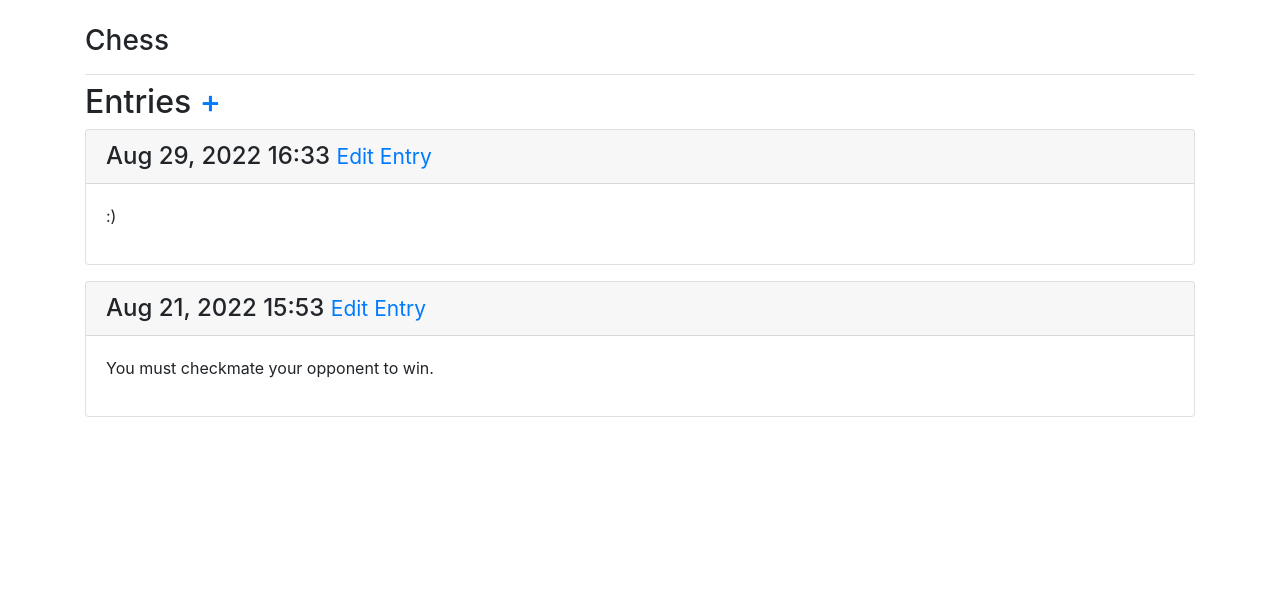
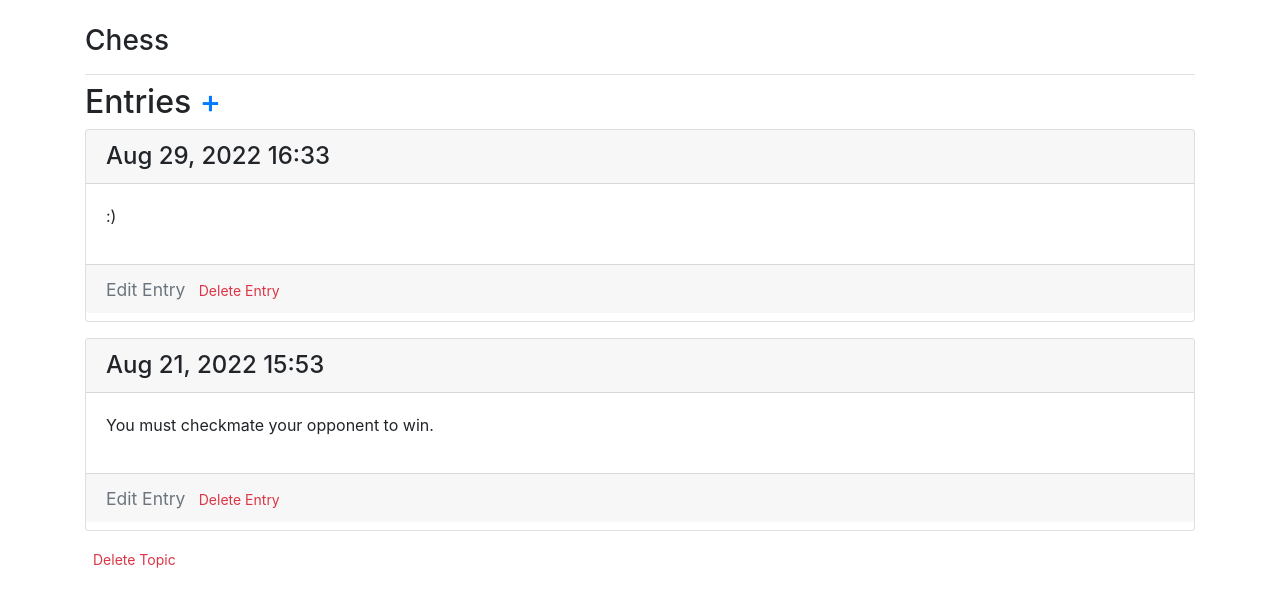
Before and after one commit to BigFlexLiu/learning_log, a Django app: page /topic/1/ in a window 1280 px wide. Shown: the part 58-665 px from the top of the page. Run offline with Django 4.2, Linux system fonts and the light colour scheme; a user stored in the database is signed in; data comes from the database, SQL or seed files in the repository; both versions use the stored data as it was after the commit; some libraries are stand-ins or nearby versions.

Commit message:
Add delete buttons

```diff
--- a/learning_logs/templates/learning_logs/edit_entry.html
+++ b/learning_logs/templates/learning_logs/edit_entry.html
@@ -7,7 +7,6 @@
 
 {% block content %}
 <p>Edit entry:</p>
-  {% csrf_token %}
 <form action="{% url 'learning_logs:edit_entry' entry.id %}" method="post">
   {% csrf_token %}
   {% bootstrap_form form %}
--- a/learning_logs/templates/learning_logs/new_entry.html
+++ b/learning_logs/templates/learning_logs/new_entry.html
@@ -7,8 +7,9 @@
 
 {% block content %}
 <p>Add a new entry:</p>
+<form action="{% url 'learning_logs:new_entry' topic.id %}" method="post">
   {% csrf_token %}
-<form action="{% url 'learning_logs:new_entry' topic.id %}" method="post">
+
   {% bootstrap_form form %}
   {% buttons %}
   <button name="submit">Add entry</button>
--- a/learning_logs/templates/learning_logs/new_topic.html
+++ b/learning_logs/templates/learning_logs/new_topic.html
@@ -7,8 +7,8 @@
 
 {% block content %}
 <p>Add a new topic:</p>
-{% csrf_token %}
 <form action="{% url 'learning_logs:new_topic' %}" method="post">
+  {% csrf_token %}
   {% bootstrap_form form %}
   {% buttons %}
   <button name="submit">Add Topic</button>
--- a/learning_logs/templates/learning_logs/topic.html
+++ b/learning_logs/templates/learning_logs/topic.html
@@ -10,15 +10,18 @@
 <div class="card mb-3">
   <h4 class="card-header">
     {{ entry.date_added|date:'M d, Y H:i' }}
-    <small><a href="{% url 'learning_logs:edit_entry' entry.id %}">Edit Entry</a></small>
   </h4>
   <div class="card-body">
     {{ entry.text|linebreaks }}
   </div>
+  <h5 class="card-footer">
+    <small><a href="{% url 'learning_logs:edit_entry' entry.id %}" class="btn-outline-secondary" style="text-decoration:none">Edit Entry</a></small>
+    <small><a href="{% url 'learning_logs:delete_entry' entry.id %}" class="btn-outline-danger btn-sm" style="text-decoration:none">Delete Entry</a></small>
+  </h5>
 </div>
 {% empty %}
 <p>There is no entry for this topic yet.</p>
 {% endfor %}
-
+<a href="{% url 'learning_logs:delete_topic' topic.id %}" class="btn-outline-danger btn-sm" style="text-decoration:none">Delete Topic</a>
 
 {% endblock content %}
--- a/learning_logs/urls.py
+++ b/learning_logs/urls.py
@@ -16,5 +16,9 @@ urlpatterns = [
     # Page for adding a new entry
     path('new_entry/<int:topic_id>/', views.new_entry, name='new_entry'),
     # Page for editting an existing entry
-    path('edit_entry/<int:entry_id>/', views.edit_entry, name='edit_entry')
+    path('edit_entry/<int:entry_id>/', views.edit_entry, name='edit_entry'),
+    # Page for removing entry and redirect to topic page
+    path('delete_entry/<int:entry_id>/', views.delete_entry, name='delete_entry'),
+    # Page for removing topic and redirect to topics page
+    path('delete_topic/<int:topic_id>/', views.delete_topic, name='delete_topic'),
 ]
--- a/learning_logs/views.py
+++ b/learning_logs/views.py
@@ -86,3 +86,22 @@ def edit_entry(request, entry_id):
 
     context = {'entry': entry, 'topic': topic, 'form': form}
     return render(request, 'learning_logs/edit_entry.html', context)
+
+@login_required
+def delete_entry(request, entry_id):
+    """Delete an entry"""
+    entry = Entry.objects.get(id=entry_id)
+    topic = entry.topic
+    if topic.owner == request.user:
+        Entry.objects.filter(id=entry_id).delete()
+
+    return redirect(f'learning_logs:topic', topic_id=topic.id)
+
+@login_required
+def delete_topic(request, topic_id):
+    """Delete a topic"""
+    topic = Topic.objects.get(id=topic_id)
+    if topic.owner == request.user:
+        Topic.objects.filter(id=topic_id).delete()
+
+    return redirect('learning_logs:topics')
```
Also changed, not shown: db.sqlite3.
